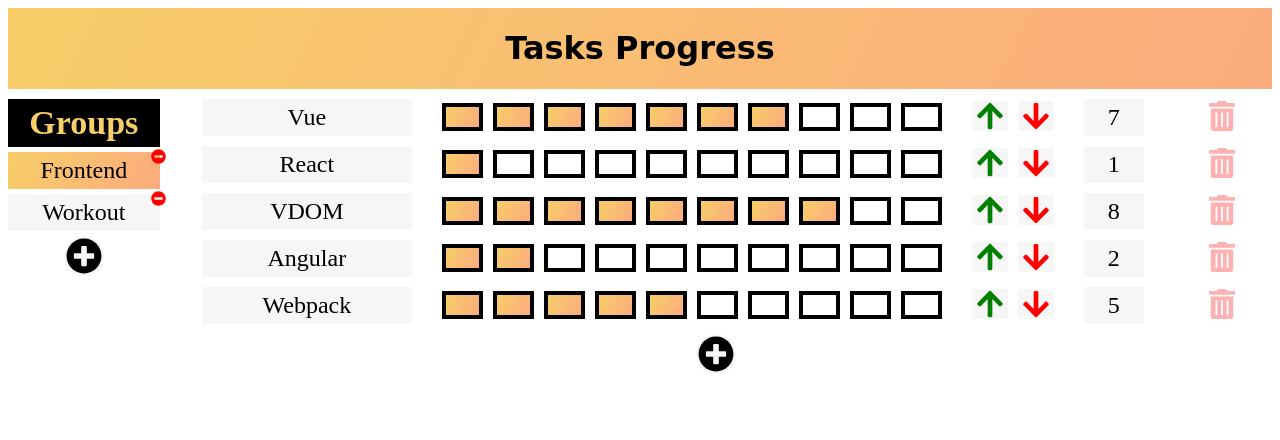
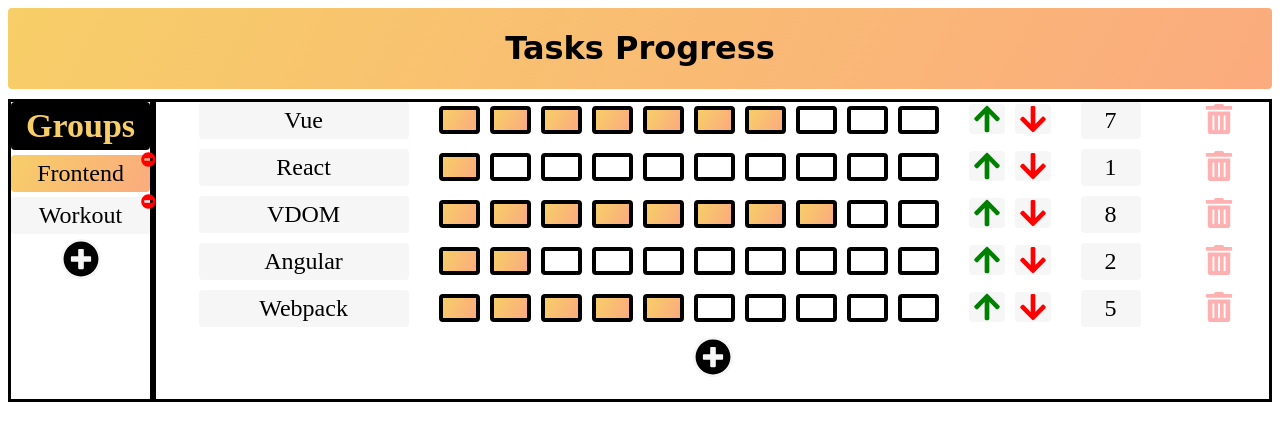
Before and after one commit to leviweiss/Task-Progress, a Vue app: page / in a window 1280 px wide. Shown: the top 440 px of the page. Built offline with nearby package versions, Linux system fonts and the light colour scheme; the HTML template or start-up script is replaced by a standard one.

Commit message:
add border radius and change the main app flex sizes

```diff
--- a/src/App.vue
+++ b/src/App.vue
@@ -33,13 +33,13 @@
       padding-top: 10px;
 
       &__groups-list {
-        min-width: 100px;
-        max-width: 200px;
-        flex: 12%;
+        border: solid 3px;
+        flex: 1 1 150px;
       }
 
       &__tasks-list {
-        flex: 88%;
+        border: solid 3px;
+        flex: 5 1 1200px;
       }
     }
   }
--- a/src/components/AppGroupsList.vue
+++ b/src/components/AppGroupsList.vue
@@ -73,6 +73,7 @@
     color: $mild-orange;
     margin-bottom: 5px;
     overflow-wrap: break-word;
+    border-radius: 4px;
   }
 
   &__item {
@@ -84,6 +85,7 @@
     background: $light-gray;
     cursor: pointer;
     overflow-wrap: break-word;
+    border-radius: 4px;
 
     &:hover {
       font-weight: bold;
--- a/src/components/AppHeader.vue
+++ b/src/components/AppHeader.vue
@@ -16,5 +16,6 @@
   font-size: 16px;
   background: $orange-linear-gradient;
   font-family: "Comic Sans MS";
+  border-radius: 4px;
 }
 </style>
--- a/src/components/AppTasksList.vue
+++ b/src/components/AppTasksList.vue
@@ -146,6 +146,7 @@
         padding: 5px;
         background: $light-gray;
         width: 200px;
+        border-radius: 4px;
       }
 
       &__bullets {
@@ -158,6 +159,7 @@
           width: 33px;
           margin-right: 10px;
           border: 4px solid;
+          border-radius: 4px;
 
           &__full {
             background: $orange-linear-gradient;
@@ -178,6 +180,7 @@
         background: $light-gray;
         width: 50px;
         margin-right: 60px;
+        border-radius: 4px;
       }
 
       &__trash {
@@ -200,11 +203,15 @@
       &__text {
         font-size: 24px;
         margin-right: 20px;
+        background-color: $light-gray;
+        border-radius: 4px;
       }
 
       &__select-value {
         font-size: 24px;
         margin-right: 20px;
+        border-radius: 4px;
+        background-color: $light-gray;
       }
 
       &__check {
@@ -222,6 +229,7 @@
   background: $light-gray;
   margin-right: 10px;
   cursor: pointer;
+  border-radius: 4px;
   &:hover {
     box-shadow: 0 0 8px green;
   }
@@ -233,6 +241,7 @@
   height: 30px;
   background: $light-gray;
   cursor: pointer;
+  border-radius: 4px;
   &:hover {
     box-shadow: 0 0 8px red;
   }
@@ -255,6 +264,7 @@
   width: 40px;
   height: 30px;
   background: $light-gray;
+  border-radius: 4px;
   cursor: pointer;
   &:hover {
     box-shadow: 0 0 8px $strong-orange;
--- a/src/styles/styles.scss
+++ b/src/styles/styles.scss
@@ -1,15 +1,28 @@
+/* mixins */
 @mixin flex-row {
-    display: flex;
-    flex-direction: row;
+  display: flex;
+  flex-direction: row;
 }
 
 @mixin flex-column {
-    display: flex;
-    flex-direction: column;
+  display: flex;
+  flex-direction: column;
 }
 
+/* variables */
+
+// colors
 $basic-orange: #fbab7e;
 $mild-orange: #f7ce68;
 $strong-orange: rgb(255, 145, 0);
 $orange-linear-gradient: linear-gradient(297.24deg, $basic-orange 0%, $mild-orange 100%);
 $light-gray: #f6f6f6;
+
+// fonts
+$extra-large-font: 48px;
+$large-font: 36px;
+$medium-large-font: 28px;
+$medium-font: 24px;
+$small-medium-font: 18px;
+$small-font: 14px;
+$extra-small-font: 10px;
```
